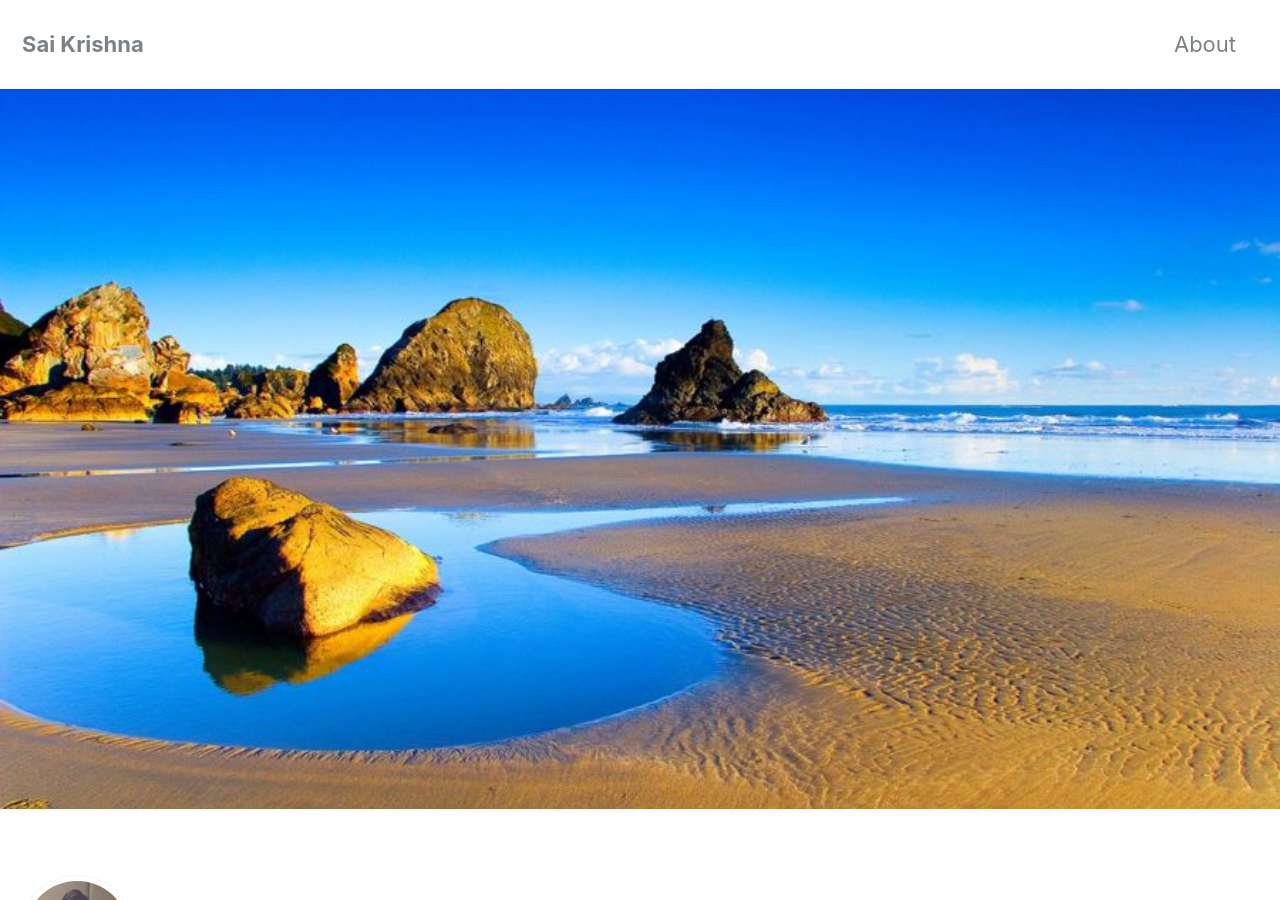
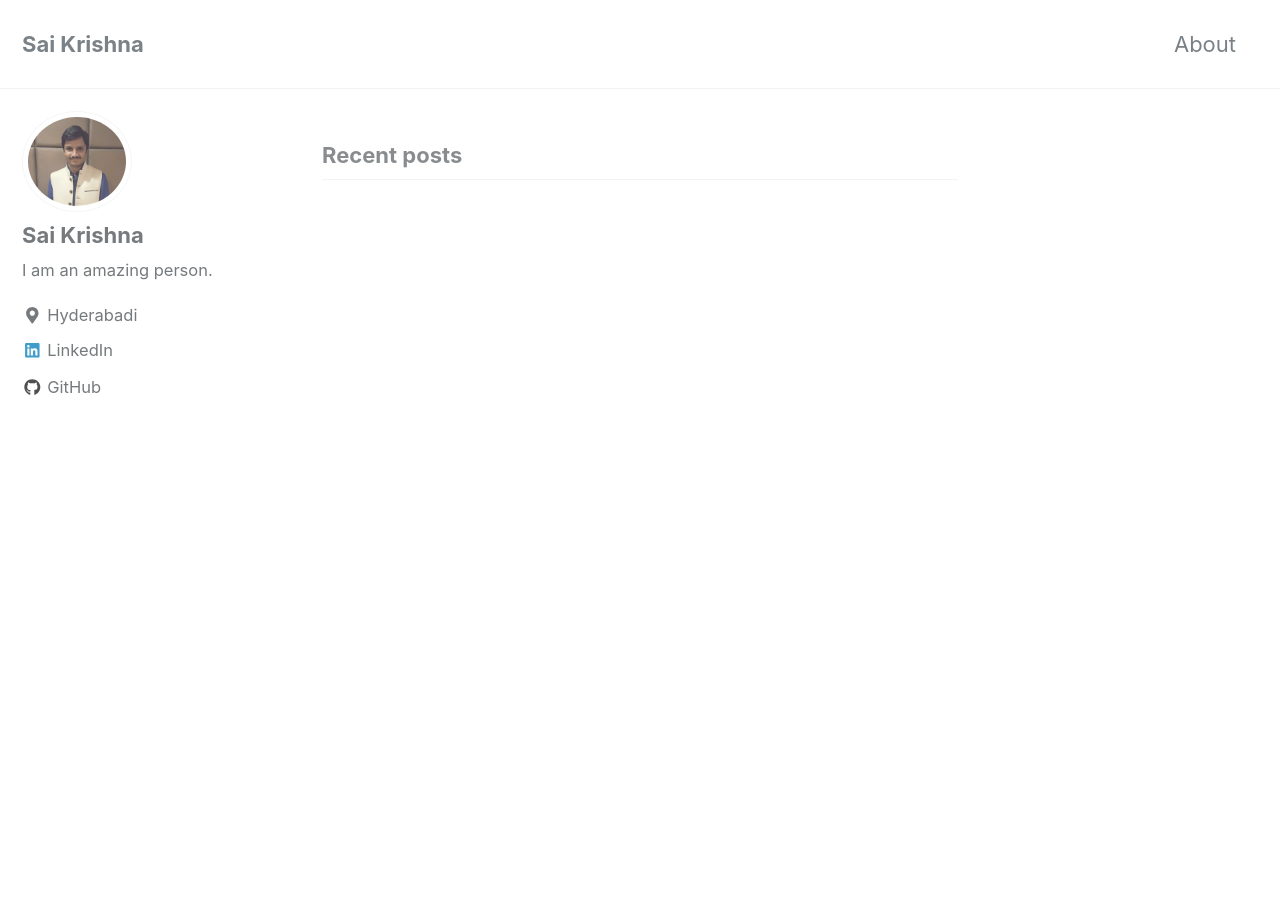
Before and after one commit to sskrishnamitnala/sskrishnamitnala.github.io, a Jekyll site: the page built from index.html, in a window 1280 px wide and 900 px high. Built offline with Jekyll 4.4.1, drawn with Linux system fonts in a browser that asks for light colours; nearby versions of some CDN libraries; the list of posts is cut into pages by our own code.

Commit message:
initial commit

```diff
--- a/index.html
+++ b/index.html
@@ -1,6 +1,4 @@
 ---
 layout: home
 author_profile: true
-header:
-  image: "/images/gitb.jpg"
 ---
```
Also changed, not shown: images/gitb.jpg (deleted).
